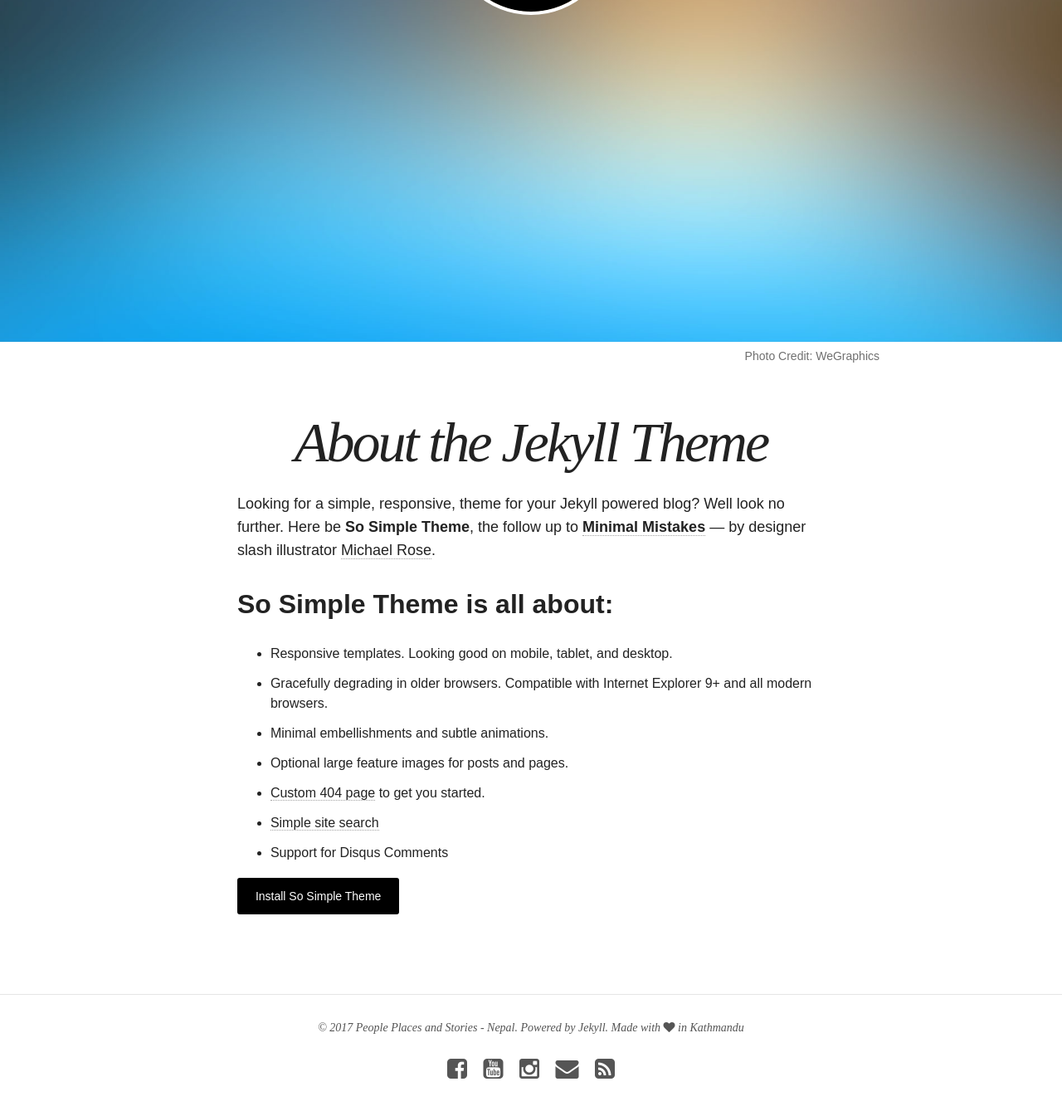
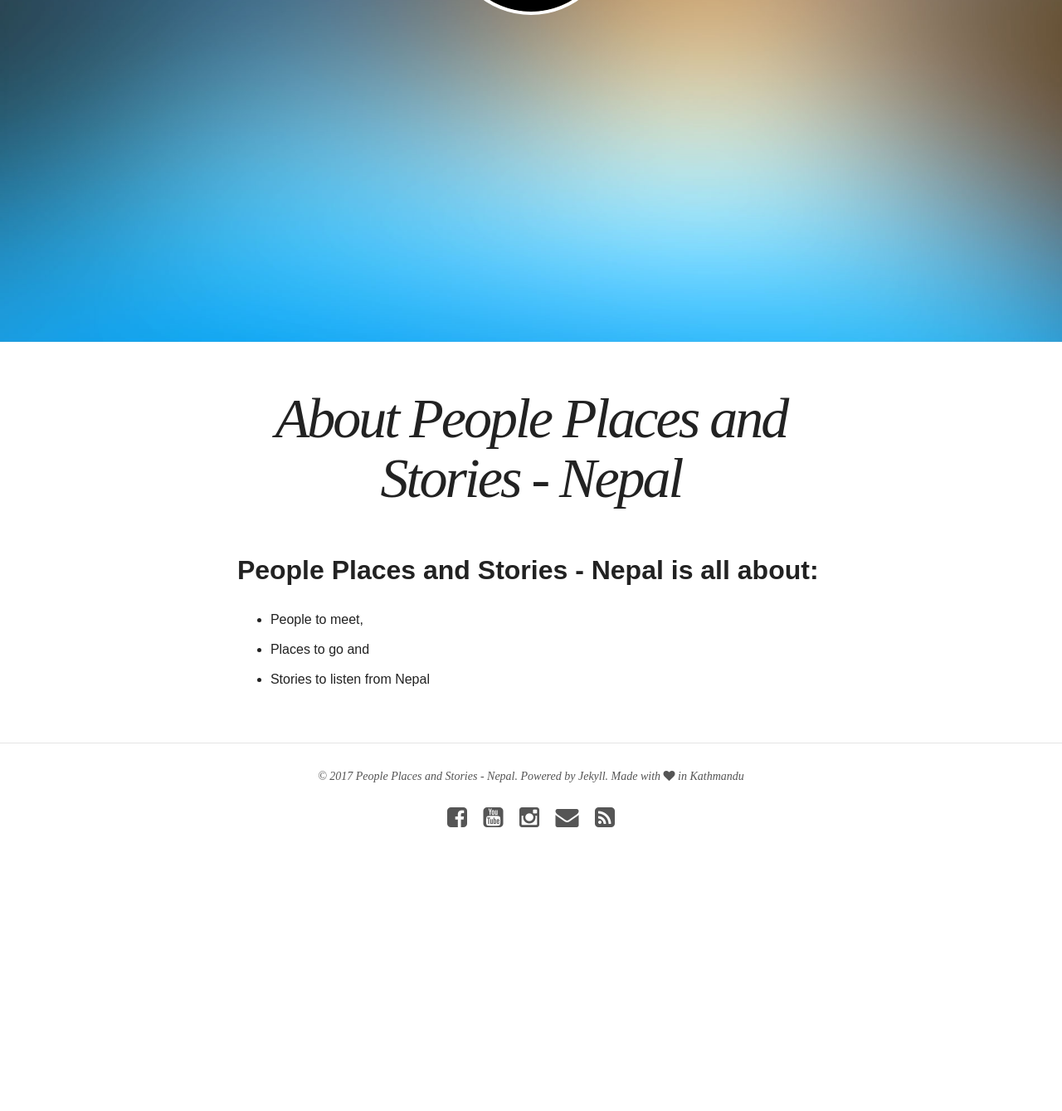
Before and after one commit to storiesnepal/storiesnepal.github.io, a Jekyll site: the page built from about/index.md, in a window 1280 px wide and 1400 px high, scrolled down 281 px. Shown: the top 1339 px of the window at 83% size. Built offline with Jekyll 4.4.1, drawn with Linux system fonts in a browser that asks for light colours; nearby versions of some CDN libraries; after the commit the page ends 1378 px from its top, so only the background shows below that.

Commit message:
minor editing and artical added

```diff
--- a/about/index.md
+++ b/about/index.md
@@ -1,26 +1,18 @@
 ---
 layout: page
-title: About the Jekyll Theme
-excerpt: "So Simple is a responsive Jekyll theme for your words and images."
-modified: 2014-08-08T19:44:38.564948-04:00
+title: About People Places and Stories - Nepal
+excerpt:
+modified:
 image:
   feature: so-simple-sample-image-4.jpg
-  credit: WeGraphics
-  creditlink: http://wegraphics.net/downloads/free-ultimate-blurred-background-pack/
+  credit: # WeGraphics
+  creditlink: # http://wegraphics.net/downloads/free-ultimate-blurred-background-pack/
 ---
 
-Looking for a simple, responsive, theme for your Jekyll powered blog? Well look no further. Here be **So Simple Theme**, the follow up to [**Minimal Mistakes**](http://mmistakes.github.io/minimal-mistakes) --- by designer slash illustrator [Michael Rose](http://mademistakes.com).
 
-## So Simple Theme is all about:
 
-* Responsive templates. Looking good on mobile, tablet, and desktop.
-* Gracefully degrading in older browsers. Compatible with Internet Explorer 9+ and all modern browsers.
-* Minimal embellishments and subtle animations.
-* Optional large feature images for posts and pages.
-* [Custom 404 page]({{ site.url }}/404.html) to get you started.
-* [Simple site search](https://github.com/christian-fei/Simple-Jekyll-Search)
-* Support for Disqus Comments
+## People Places and Stories - Nepal is all about:
 
-<a markdown="0" href="{{ site.url }}/theme-setup" class="btn">Install So Simple Theme</a>
-
-[^1]: Example: *domain.com/category-name/post-title*
+* People to meet,
+* Places to go and
+* Stories to listen from Nepal
```
Also changed, not shown: _posts/stories/2014-08-08-hello-world.md (deleted, +0 -34 lines), _posts/stories/2017-11-21-how-did-cannabis-become-illegal-in-nepal.md (added, +48 -0 lines).
